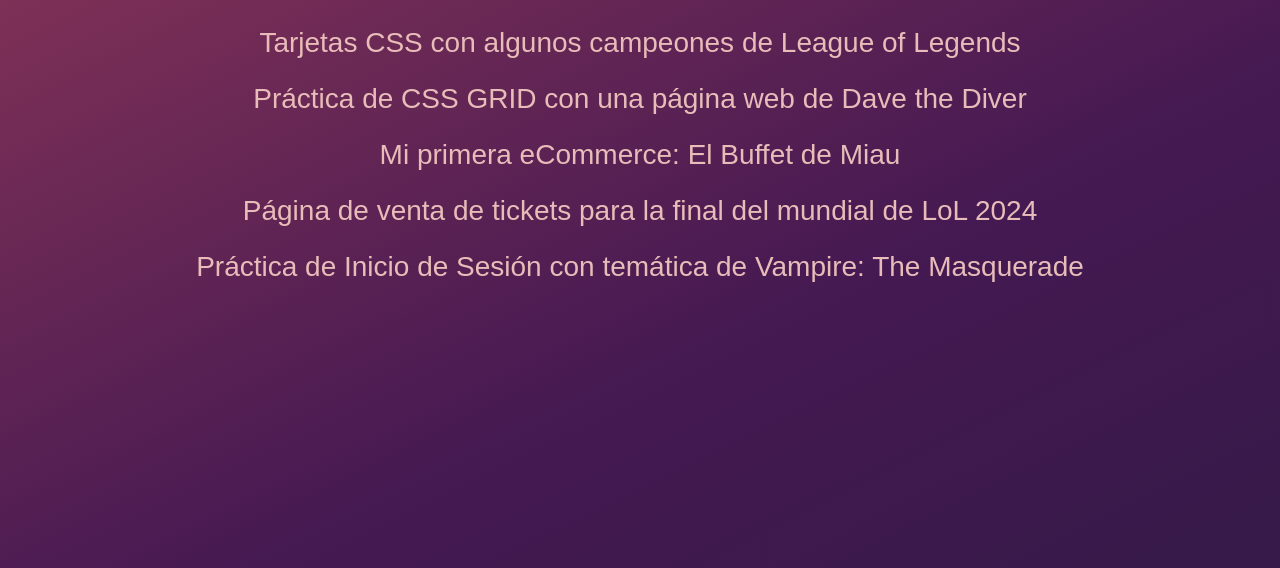
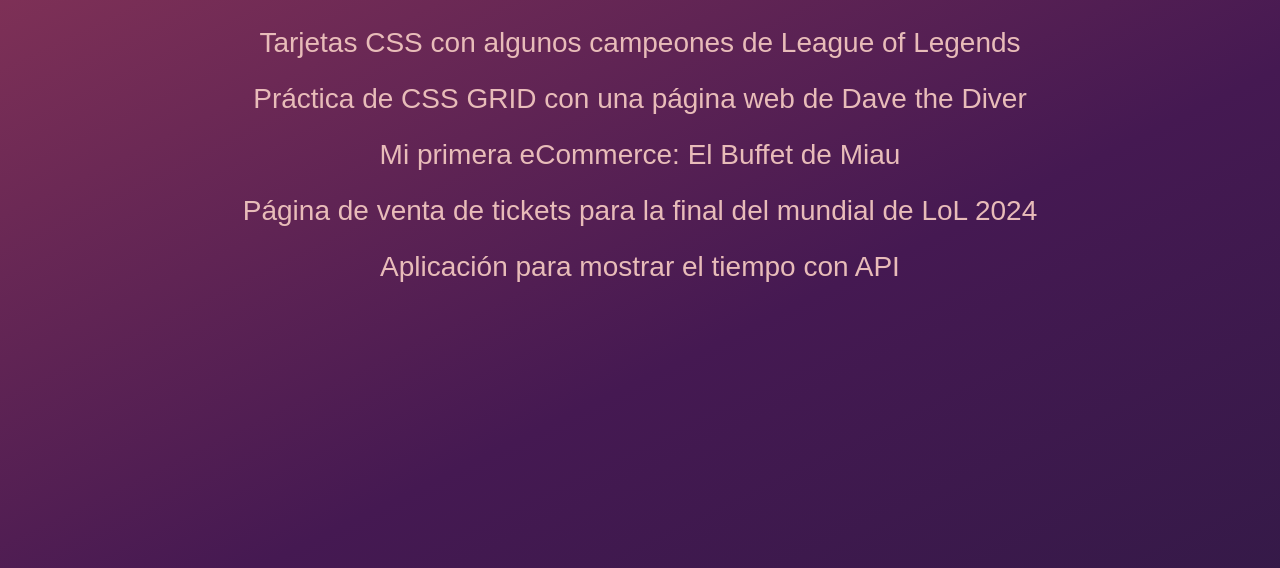
Before and after one commit to Rachni/practice-webpages, a plain HTML site: page index.html in a window 1280 px wide. Shown: the part 232-800 px from the top of the page. Drawn offline with Linux system fonts and the light colour scheme.

Commit message:
Update index.html

```diff
--- a/index.html
+++ b/index.html
@@ -15,7 +15,7 @@
       <a href="https://rachni.github.io/practice-webpages/Dave_Diver_CSS_GRID/">Práctica de CSS GRID con una página web de Dave the Diver</a>
       <a href="https://rachni.github.io/practice-webpages/Primera_eCommerce/">Mi primera eCommerce: El Buffet de Miau</a>
       <a href="https://rachni.github.io/practice-webpages/Tickets_web/">Página de venta de tickets para la final del mundial de LoL 2024</a>
-     <a href="https://rachni.github.io/practice-webpages/Provisional_Vampire_The_Masquerade/">Práctica de Inicio de Sesión con temática de Vampire: The Masquerade</a>
+      <a href="https://rachni.github.io/practice-webpages/WeatherApp/">Aplicación para mostrar el tiempo con API</a>
     </div>
 
   </body>
```
